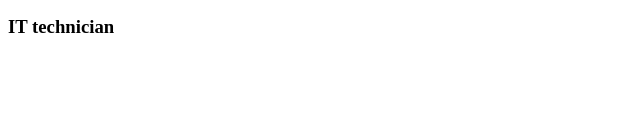
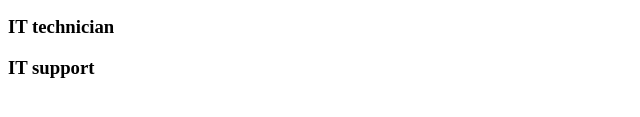
Before and after one commit to carlosdelblanco/exerciseCV, a plain HTML site: page index.html in a window 1280 px wide. Shown: the part 403-520 px from the top of the page, without its empty margins (0-640 px from the left). Drawn offline with Linux system fonts and the light colour scheme.

Commit message:
add index.html

```diff
--- a/index.html
+++ b/index.html
@@ -17,5 +17,6 @@
   <h3>microcomputing Manager</h3>
   <h3>Systems engineer</h3>
   <h3>IT technician</h3>
+  <h3> IT support</h3>
 </body>
 </html>
```
